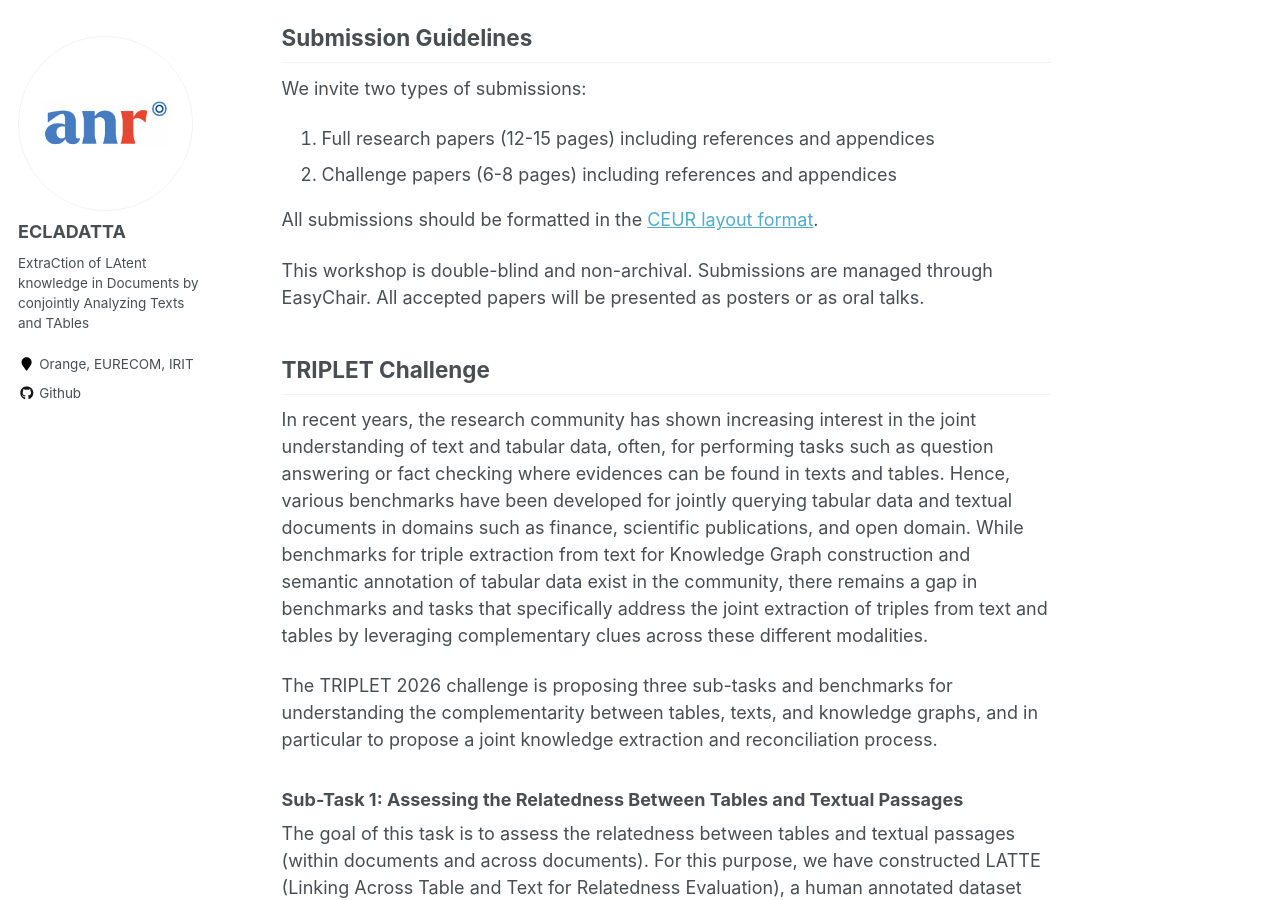
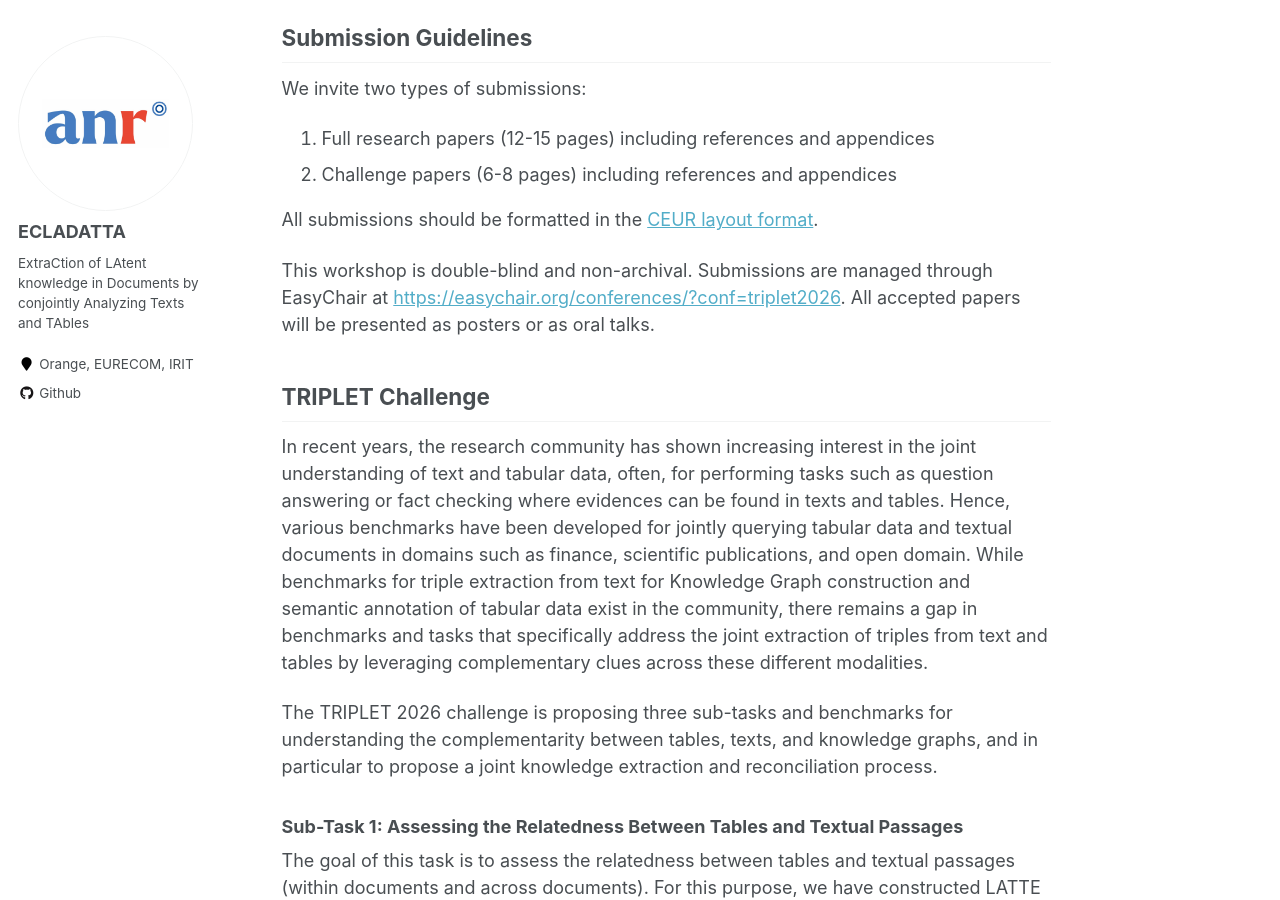
Before and after one commit to ecladatta/ecladatta.github.io, a Jekyll site: the page built from _pages/triplet.md, in a window 1280 px wide and 900 px high, scrolled down 1448 px. Built offline with Jekyll 4.4.1, drawn with Linux system fonts in a browser that asks for light colours.

Commit message:
Add EasyChair link

```diff
--- a/_pages/triplet.md
+++ b/_pages/triplet.md
@@ -40,7 +40,7 @@ We invite two types of submissions:
 
 All submissions should be formatted in the [CEUR layout format](https://www.overleaf.com/latex/templates/template-for-submissions-to-ceur-workshop-proceedings-ceur-ws-dot-org/wqyfdgftmcfw).
 
-This workshop is double-blind and non-archival. Submissions are managed through EasyChair. All accepted papers will be presented as posters or as oral talks.
+This workshop is double-blind and non-archival. Submissions are managed through EasyChair at [https://easychair.org/conferences/?conf=triplet2026](https://easychair.org/conferences/?conf=triplet2026). All accepted papers will be presented as posters or as oral talks.
 
 ## TRIPLET Challenge
 
```
